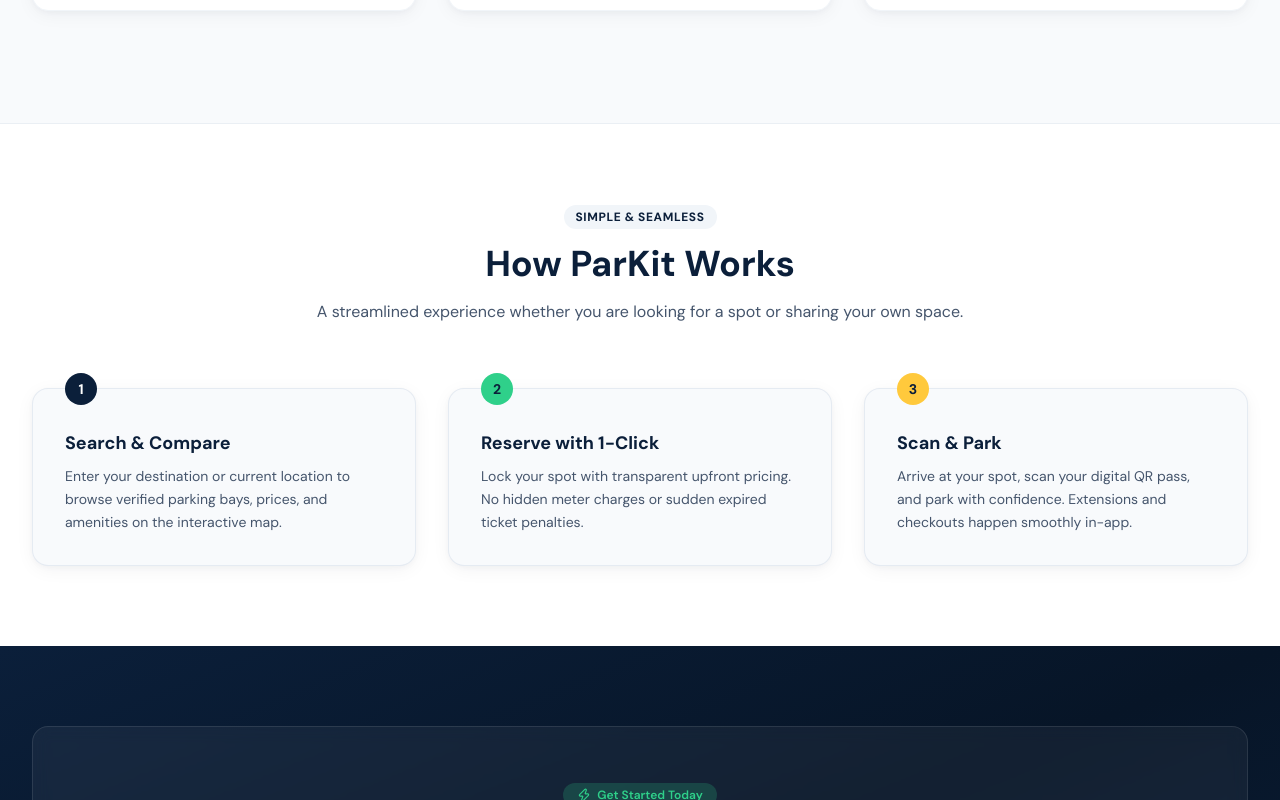
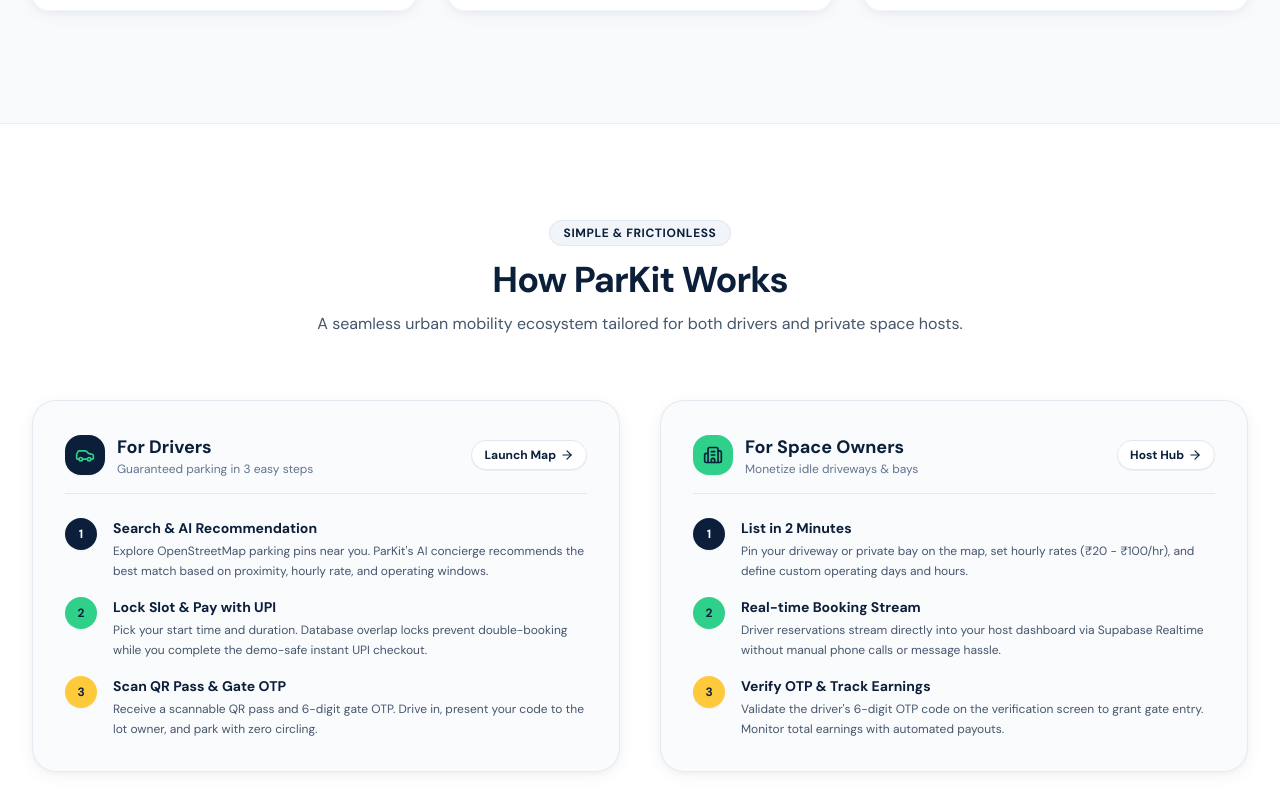
Before and after one commit to NikhilGitac/ParkIt, a Next.js app in the folder parkit/: page / in a window 1280 px wide. Shown: the part 1760-2560 px from the top of the page. Built offline with nearby package versions, Linux system fonts and the light colour scheme; no server answers.

Commit message:
docs: finalize hackathon polish, dual How ParKit Works section, demo script, and deployment README

```diff
--- a/parkit/app/page.tsx
+++ b/parkit/app/page.tsx
@@ -219,53 +219,140 @@
           </div>
         </section>
 
-        {/* HOW IT WORKS SECTION */}
-        <section id="how-it-works" className="py-20 bg-white border-t border-slate-200/70">
+        {/* HOW IT WORKS SECTION - DEDICATED FOR DRIVERS AND OWNERS */}
+        <section id="how-it-works" className="py-20 sm:py-24 bg-white border-t border-slate-200/70">
           <div className="mx-auto max-w-7xl px-4 sm:px-6 lg:px-8">
             <div className="text-center max-w-3xl mx-auto mb-16">
-              <span className="text-xs font-bold uppercase tracking-wider text-[#0B1F3A] bg-slate-100 px-3 py-1 rounded-full">
-                Simple & Seamless
+              <span className="text-xs font-bold uppercase tracking-wider text-[#0B1F3A] bg-slate-100 px-3.5 py-1 rounded-full border border-slate-200">
+                Simple & Frictionless
               </span>
-              <h2 className="mt-4 text-3xl font-extrabold text-[#0B1F3A] sm:text-4xl">
+              <h2 className="mt-4 text-3xl font-extrabold text-[#0B1F3A] sm:text-4xl tracking-tight">
                 How ParKit Works
               </h2>
-              <p className="mt-4 text-base text-slate-600">
-                A streamlined experience whether you are looking for a spot or sharing your own space.
+              <p className="mt-3 text-sm sm:text-base text-slate-600">
+                A seamless urban mobility ecosystem tailored for both drivers and private space hosts.
               </p>
             </div>
 
-            <div className="grid grid-cols-1 md:grid-cols-3 gap-8 relative">
-              {/* Step 1 */}
-              <div className="relative rounded-[16px] bg-[#F8FAFC] p-8 border border-slate-200/80 shadow-soft">
-                <span className="absolute -top-4 left-8 inline-flex h-8 w-8 items-center justify-center rounded-full bg-[#0B1F3A] text-sm font-bold text-white">
+            <div className="grid grid-cols-1 lg:grid-cols-2 gap-10">
+              {/* FLOW 1: FOR DRIVERS */}
+              <div className="rounded-3xl bg-slate-50/70 p-6 sm:p-8 border border-slate-200/90 shadow-soft space-y-6">
+                <div className="flex items-center justify-between pb-4 border-b border-slate-200">
+                  <div className="flex items-center gap-3">
+                    <div className="w-10 h-10 rounded-2xl bg-[#0B1F3A] text-[#2FD08A] flex items-center justify-center font-bold shadow-xs">
+                      <Car className="w-5 h-5" />
+                    </div>
+                    <div>
+                      <h3 className="font-extrabold text-lg text-[#0B1F3A]">For Drivers</h3>
+                      <p className="text-xs text-slate-500">Guaranteed parking in 3 easy steps</p>
+                    </div>
+                  </div>
+                  <Link
+                    href="/driver"
+                    className="text-xs font-bold text-[#0B1F3A] hover:text-[#26b878] inline-flex items-center gap-1 bg-white px-3 py-1.5 rounded-xl border border-slate-200 shadow-2xs"
+                  >
+                    <span>Launch Map</span>
+                    <ArrowRight className="w-3.5 h-3.5" />
+                  </Link>
+                </div>
+
+                <div className="space-y-4">
+                  <div className="flex gap-4 items-start">
+                    <span className="flex h-8 w-8 items-center justify-center rounded-xl bg-[#0B1F3A] text-xs font-extrabold text-white shrink-0 shadow-xs">
                       1
                     </span>
-                <h3 className="mt-2 text-lg font-bold text-[#0B1F3A]">Search & Compare</h3>
-                <p className="mt-2 text-sm text-slate-600 leading-relaxed">
-                  Enter your destination or current location to browse verified parking bays, prices, and amenities on the interactive map.
+                    <div>
+                      <h4 className="font-bold text-sm text-[#0B1F3A]">Search & AI Recommendation</h4>
+                      <p className="mt-1 text-xs text-slate-600 leading-relaxed">
+                        Explore OpenStreetMap parking pins near you. ParKit's AI concierge recommends the best match based on proximity, hourly rate, and operating windows.
                       </p>
                     </div>
+                  </div>
 
-              {/* Step 2 */}
-              <div className="relative rounded-[16px] bg-[#F8FAFC] p-8 border border-slate-200/80 shadow-soft">
-                <span className="absolute -top-4 left-8 inline-flex h-8 w-8 items-center justify-center rounded-full bg-[#2FD08A] text-sm font-bold text-[#0B1F3A]">
+                  <div className="flex gap-4 items-start">
+                    <span className="flex h-8 w-8 items-center justify-center rounded-xl bg-[#2FD08A] text-xs font-extrabold text-[#0B1F3A] shrink-0 shadow-xs">
                       2
                     </span>
-                <h3 className="mt-2 text-lg font-bold text-[#0B1F3A]">Reserve with 1-Click</h3>
-                <p className="mt-2 text-sm text-slate-600 leading-relaxed">
-                  Lock your spot with transparent upfront pricing. No hidden meter charges or sudden expired ticket penalties.
+                    <div>
+                      <h4 className="font-bold text-sm text-[#0B1F3A]">Lock Slot & Pay with UPI</h4>
+                      <p className="mt-1 text-xs text-slate-600 leading-relaxed">
+                        Pick your start time and duration. Database overlap locks prevent double-booking while you complete the demo-safe instant UPI checkout.
                       </p>
                     </div>
+                  </div>
 
-              {/* Step 3 */}
-              <div className="relative rounded-[16px] bg-[#F8FAFC] p-8 border border-slate-200/80 shadow-soft">
-                <span className="absolute -top-4 left-8 inline-flex h-8 w-8 items-center justify-center rounded-full bg-[#FFC93C] text-sm font-bold text-[#0B1F3A]">
+                  <div className="flex gap-4 items-start">
+                    <span className="flex h-8 w-8 items-center justify-center rounded-xl bg-[#FFC93C] text-xs font-extrabold text-[#0B1F3A] shrink-0 shadow-xs">
                       3
                     </span>
-                <h3 className="mt-2 text-lg font-bold text-[#0B1F3A]">Scan & Park</h3>
-                <p className="mt-2 text-sm text-slate-600 leading-relaxed">
-                  Arrive at your spot, scan your digital QR pass, and park with confidence. Extensions and checkouts happen smoothly in-app.
+                    <div>
+                      <h4 className="font-bold text-sm text-[#0B1F3A]">Scan QR Pass & Gate OTP</h4>
+                      <p className="mt-1 text-xs text-slate-600 leading-relaxed">
+                        Receive a scannable QR pass and 6-digit gate OTP. Drive in, present your code to the lot owner, and park with zero circling.
                       </p>
+                    </div>
+                  </div>
+                </div>
+              </div>
+
+              {/* FLOW 2: FOR SPACE OWNERS */}
+              <div className="rounded-3xl bg-slate-50/70 p-6 sm:p-8 border border-slate-200/90 shadow-soft space-y-6">
+                <div className="flex items-center justify-between pb-4 border-b border-slate-200">
+                  <div className="flex items-center gap-3">
+                    <div className="w-10 h-10 rounded-2xl bg-[#2FD08A] text-[#0B1F3A] flex items-center justify-center font-bold shadow-xs">
+                      <Building2 className="w-5 h-5" />
+                    </div>
+                    <div>
+                      <h3 className="font-extrabold text-lg text-[#0B1F3A]">For Space Owners</h3>
+                      <p className="text-xs text-slate-500">Monetize idle driveways & bays</p>
+                    </div>
+                  </div>
+                  <Link
+                    href="/owner/dashboard"
+                    className="text-xs font-bold text-[#0B1F3A] hover:text-[#26b878] inline-flex items-center gap-1 bg-white px-3 py-1.5 rounded-xl border border-slate-200 shadow-2xs"
+                  >
+                    <span>Host Hub</span>
+                    <ArrowRight className="w-3.5 h-3.5" />
+                  </Link>
+                </div>
+
+                <div className="space-y-4">
+                  <div className="flex gap-4 items-start">
+                    <span className="flex h-8 w-8 items-center justify-center rounded-xl bg-[#0B1F3A] text-xs font-extrabold text-white shrink-0 shadow-xs">
+                      1
+                    </span>
+                    <div>
+                      <h4 className="font-bold text-sm text-[#0B1F3A]">List in 2 Minutes</h4>
+                      <p className="mt-1 text-xs text-slate-600 leading-relaxed">
+                        Pin your driveway or private bay on the map, set hourly rates (₹20 - ₹100/hr), and define custom operating days and hours.
+                      </p>
+                    </div>
+                  </div>
+
+                  <div className="flex gap-4 items-start">
+                    <span className="flex h-8 w-8 items-center justify-center rounded-xl bg-[#2FD08A] text-xs font-extrabold text-[#0B1F3A] shrink-0 shadow-xs">
+                      2
+                    </span>
+                    <div>
+                      <h4 className="font-bold text-sm text-[#0B1F3A]">Real-time Booking Stream</h4>
+                      <p className="mt-1 text-xs text-slate-600 leading-relaxed">
+                        Driver reservations stream directly into your host dashboard via Supabase Realtime without manual phone calls or message hassle.
+                      </p>
+                    </div>
+                  </div>
+
+                  <div className="flex gap-4 items-start">
+                    <span className="flex h-8 w-8 items-center justify-center rounded-xl bg-[#FFC93C] text-xs font-extrabold text-[#0B1F3A] shrink-0 shadow-xs">
+                      3
+                    </span>
+                    <div>
+                      <h4 className="font-bold text-sm text-[#0B1F3A]">Verify OTP & Track Earnings</h4>
+                      <p className="mt-1 text-xs text-slate-600 leading-relaxed">
+                        Validate the driver's 6-digit OTP code on the verification screen to grant gate entry. Monitor total earnings with automated payouts.
+                      </p>
+                    </div>
+                  </div>
+                </div>
               </div>
             </div>
           </div>
```
Also changed, not shown: 2 other files (tests, documents, lock files or other folders). Lines whose indentation alone changed are shown as unchanged.
